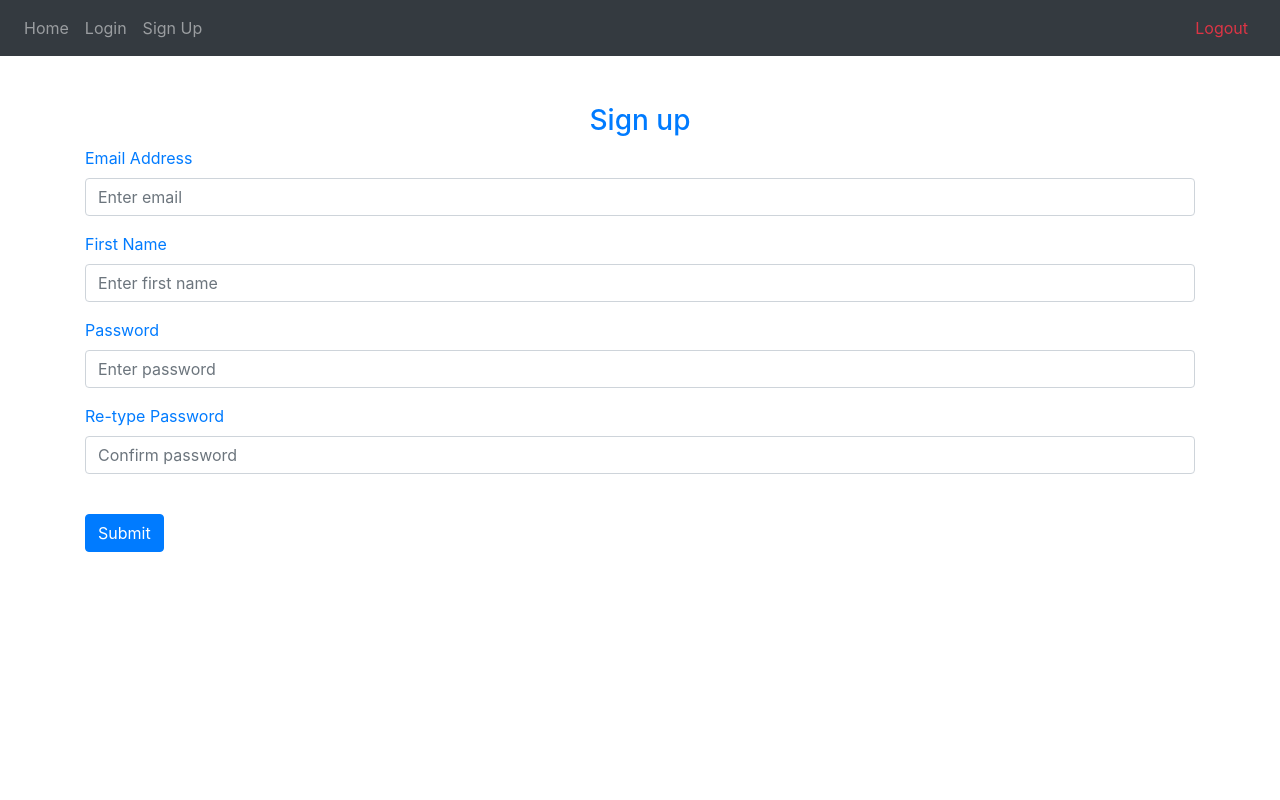
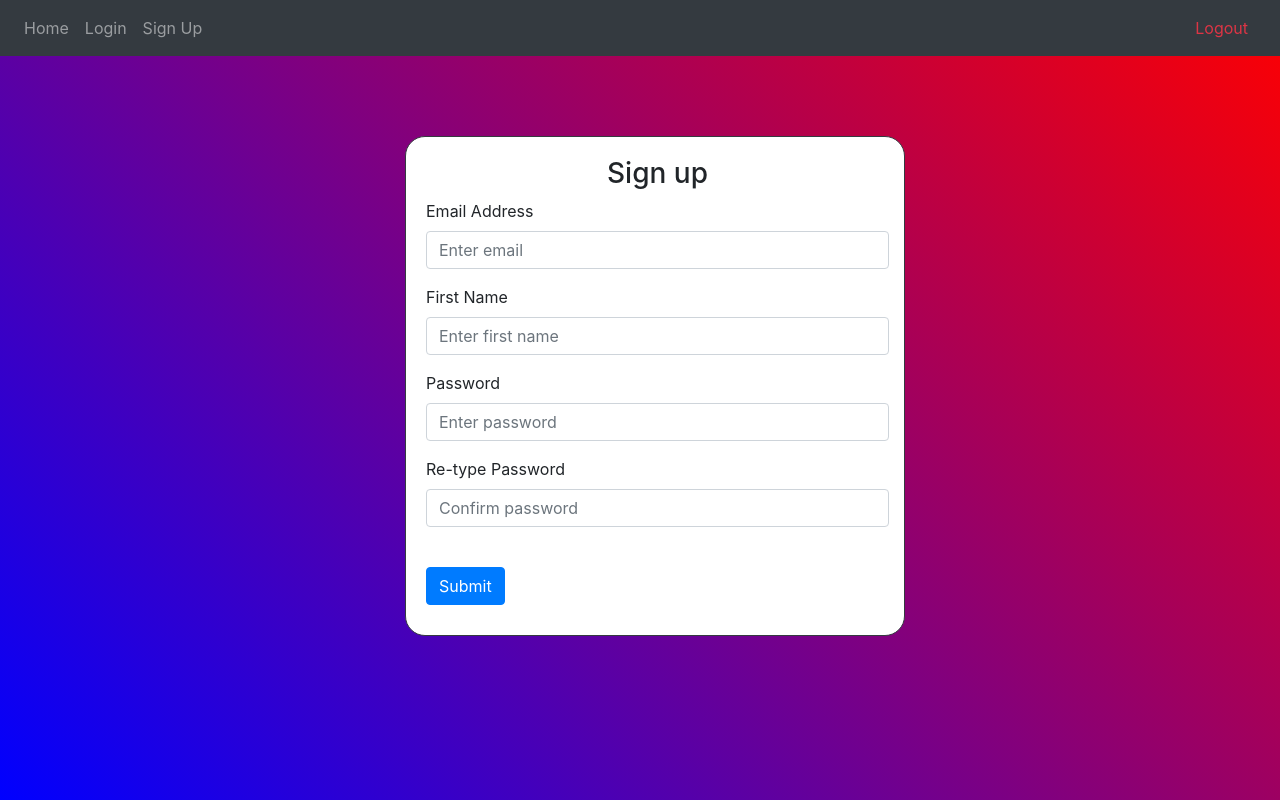
Before and after one commit to IBM-EPBL/IBM-Project-8027-1658906531, a Flask app: page /signup in a window 1280 px wide. Run offline with Flask 2, Linux system fonts and the light colour scheme; some libraries are stand-ins or nearby versions.

Commit message:
feat: new updates

```diff
--- /dev/null
+++ b/Assignments/Gurusudhan (Team Member-1)/Assignment_2/static/style.css
@@ -0,0 +1,35 @@
+.w-custom {
+  width: 500px;
+}
+.mt-custom {
+  margin-top: 80px;
+}
+.mb-custom {
+  margin-bottom: 30px;
+}
+.name {
+  margin-top: 10px;
+}
+.border {
+  border-style: solid;
+  border-width: thick;
+  border-radius: 20px;
+}
+.pl-custom {
+  padding-left: 20px;
+}
+body {
+  background: linear-gradient(45deg, blue, red);
+  background-repeat: no-repeat;
+  height: 800px;
+}
+.container-fluid {
+  background: white;
+}
+.pt-custom {
+  padding-top: 20px;
+}
+h1,
+h2 {
+  color: white;
+}
--- a/Assignments/Gurusudhan (Team Member-1)/Assignment_2/templates/base.html
+++ b/Assignments/Gurusudhan (Team Member-1)/Assignment_2/templates/base.html
@@ -1,9 +1,9 @@
 <!DOCTYPE html>
 <html lang="en">
   <head>
-    <meta charset="UTF-8">
-    <meta http-equiv="X-UA-Compatible" content="IE=edge">
-    <meta name="viewport" content="width=device-width, initial-scale=1.0">
+    <meta charset="UTF-8" />
+    <meta http-equiv="X-UA-Compatible" content="IE=edge" />
+    <meta name="viewport" content="width=device-width, initial-scale=1.0" />
     <title>{% block title %}Home{% endblock %}</title>
     <link rel="icon" href={{ url_for('static', filename='icon.png') }}>
     <link
@@ -17,6 +17,7 @@
       href="https://stackpath.bootstrapcdn.com/font-awesome/4.7.0/css/font-awesome.min.css"
       crossorigin="anonymous"
     />
+    <link rel="stylesheet" href={{ url_for('static', filename='style.css') }}>
   </head>
   <body>
     <nav class="navbar navbar-expand-lg navbar-dark bg-dark">
@@ -36,14 +37,17 @@
         </div>
       </div>
       <div id="navbar-nav float-right">
-          <a class="nav-item nav-link text-danger fs-5 fw-bold" id="logout" href="/logout">Logout</a>
+        <a
+          class="nav-item nav-link text-danger fs-5 fw-bold"
+          id="logout"
+          href="/logout"
+          >Logout</a
+        >
       </div>
     </nav>
-      <div class="container text-primary pt-5">
-        {% block content%}
-        {% endblock%}
+    <div class="container w-custom mt-custom">
+      {%block content%} {%endblock%}
     </div>
-
     <script
       src="https://code.jquery.com/jquery-3.2.1.slim.min.js"
       integrity="sha384-KJ3o2DKtIkvYIK3UENzmM7KCkRr/rE9/Qpg6aAZGJwFDMVNA/GpGFF93hXpG5KkN"
@@ -59,6 +63,5 @@
       integrity="sha384-JZR6Spejh4U02d8jOt6vLEHfe/JQGiRRSQQxSfFWpi1MquVdAyjUar5+76PVCmYl"
       crossorigin="anonymous"
     ></script>
-
   </body>
 </html>
--- a/Assignments/Gurusudhan (Team Member-1)/Assignment_2/templates/signup.html
+++ b/Assignments/Gurusudhan (Team Member-1)/Assignment_2/templates/signup.html
@@ -1,10 +1,14 @@
-{% extends "base.html" %} {% block title %}Signup{% endblock %}
-{% block content%}
-<form>
+{% extends "base.html" %} {% block title %}Signup{% endblock %} {%block
+content%}
+
+<div
+  class="container-fluid w-custom mt-custom pt-custom border border-dark pl-custom"
+>
+  <form>
     <h3 align="center">Sign up</h3>
     <div class="form-group">
-        <label for="email">Email Address</label>
-        <input
+      <label for="email">Email Address</label>
+      <input
         type="email"
         class="form-control"
         id="email"
@@ -43,6 +47,7 @@
       />
     </div>
     <br />
-  <button type="submit" class="btn btn-primary">Submit</button>
-</form>
+    <button type="submit" class="btn btn-primary mb-custom">Submit</button>
+  </form>
+</div>
 {% endblock %}
```
Also changed, not shown: Assignments/Gurusudhan (Team Member-1)/Assignment_2/app.py (+8 -2 lines), Assignments/Gurusudhan (Team Member-1)/Assignment_2/templates/home.html (+6 -7 lines), Assignments/Gurusudhan (Team Member-1)/Assignment_2/templates/login.html (+9 -8 lines), Assignments/Gurusudhan (Team Member-1)/Assignment_2/templates/logout.html (+5 -3 lines). Lines whose indentation alone changed are shown as unchanged.
